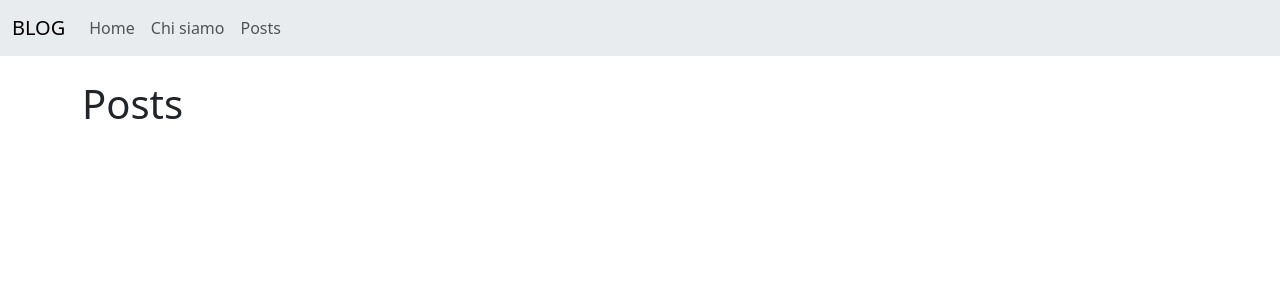
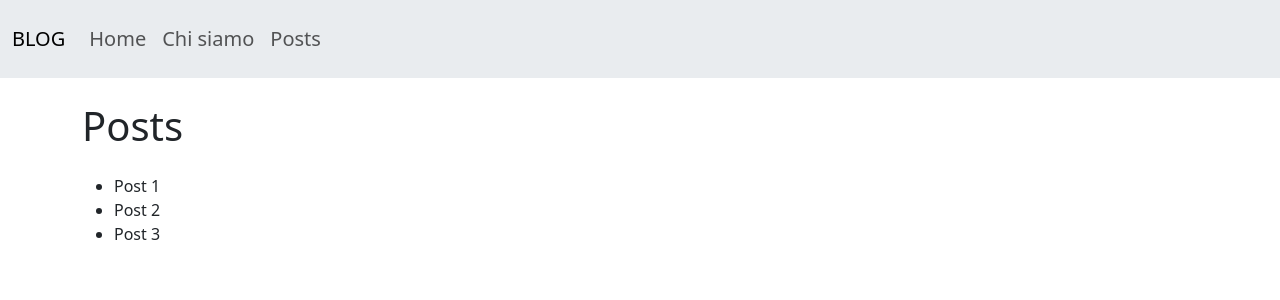
Before and after one commit to GemelliAngelo/react-router, a React (Vite) app: page /Posts in a window 1280 px wide. Shown: the top 300 px of the page. Built offline with nearby package versions, Linux system fonts and the light colour scheme.

Commit message:
finish + bonus

```diff
--- a/src/components/Navbar.jsx
+++ b/src/components/Navbar.jsx
@@ -2,7 +2,7 @@ import { Link, NavLink } from "react-router-dom";
 
 export default function Navbar() {
   return (
-    <nav className="navbar navbar-expand-lg bg-body-secondary">
+    <nav className="navbar navbar-expand-lg bg-body-secondary py-3">
       <div className="container-fluid">
         <a className="navbar-brand">BLOG</a>
         <button
@@ -17,7 +17,7 @@ export default function Navbar() {
           <span className="navbar-toggler-icon"></span>
         </button>
         <div className="collapse navbar-collapse" id="navbarNav">
-          <ul className="navbar-nav">
+          <ul className="navbar-nav fs-5">
             <li className="nav-item">
               <Link className="nav-link" aria-current="page" to="/">
                 Home
--- a/src/pages/Posts.jsx
+++ b/src/pages/Posts.jsx
@@ -2,6 +2,11 @@ export default function PostsPage() {
   return (
     <div className="container">
       <h1 className="my-4">Posts</h1>
+      <ul>
+        <li>Post 1</li>
+        <li>Post 2</li>
+        <li>Post 3</li>
+      </ul>
     </div>
   );
 }
```
